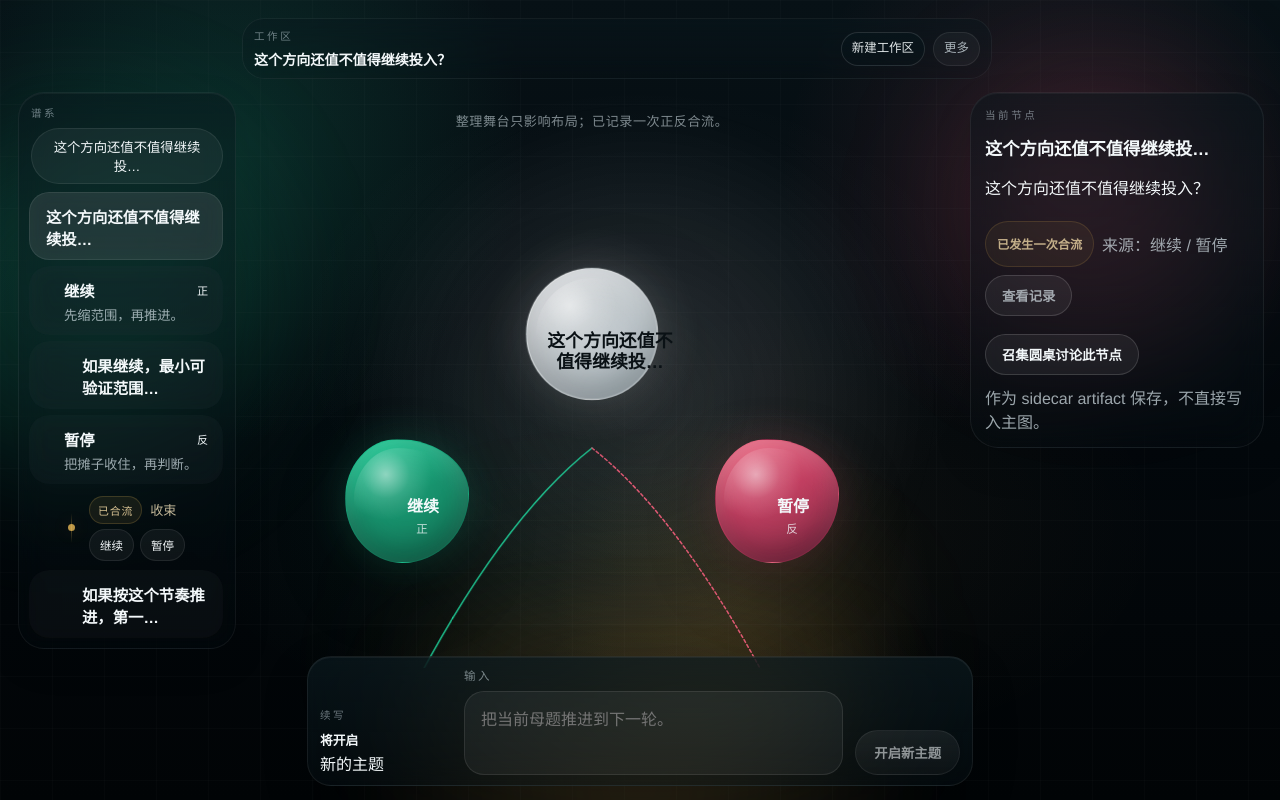
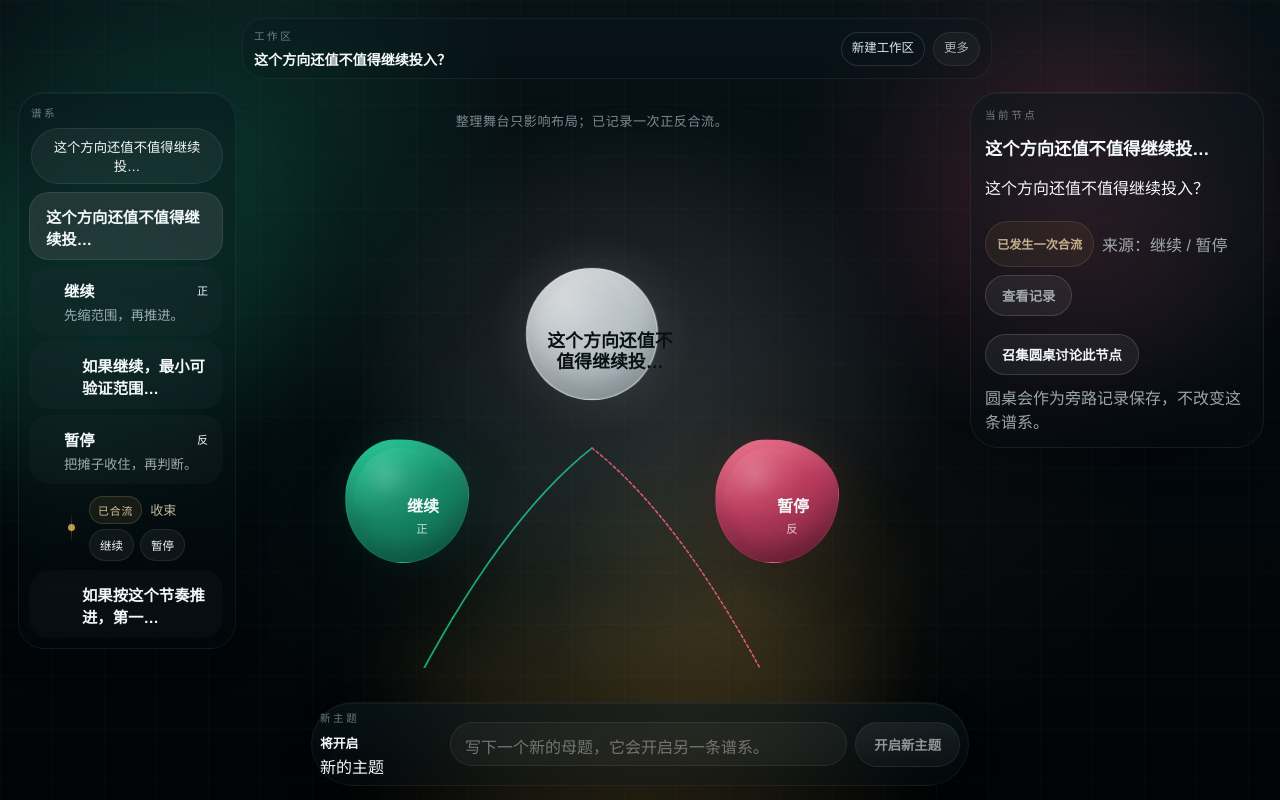
Before and after one commit to astroleno/Anicca, a Next.js app: page /dialogue in a window 1280 px wide. Both pictures are taken after a click on the button "载入示例谱系". Built offline with nearby package versions, Linux system fonts and the light colour scheme.

Commit message:
Refine dialogue immersive flow

```diff
--- a/scripts/visual-smoke/dialogue.mjs
+++ b/scripts/visual-smoke/dialogue.mjs
@@ -105,6 +105,65 @@ const seededWorkspace = {
     }
   }
 };
+
+function cloneJson(value) {
+  return JSON.parse(JSON.stringify(value));
+}
+
+function createWorkspaceWithoutSynthesis({ includeSecondRoot = false } = {}) {
+  const workspace = cloneJson(seededWorkspace);
+  workspace.workspaceSessionId = includeSecondRoot ? "ws_visual_flow_stale" : "ws_visual_flow";
+  workspace.focusedNodeId = "user_root_1";
+  workspace.graph.nodes.asst_thesis_1.children = ["user_followup_1"];
+  workspace.graph.nodes.asst_antithesis_1.children = [];
+  delete workspace.graph.nodes.asst_synthesis_1;
+  delete workspace.graph.nodes.user_followup_2;
+  delete workspace.graph.edges.e3;
+  delete workspace.graph.edges.e4;
+  delete workspace.graph.edges.e6;
+
+  if (includeSecondRoot) {
+    workspace.graph.entryIds.push("user_root_2");
+    workspace.graph.nodes.user_root_2 = {
+      id: "user_root_2",
+      kind: "user",
+      text: "另一个问题要不要先处理？",
+      createdAt: "2026-04-24T03:10:00.000Z",
+      parents: [],
+      children: ["asst_thesis_2", "asst_antithesis_2"]
+    };
+    workspace.graph.nodes.asst_thesis_2 = {
+      id: "asst_thesis_2",
+      kind: "assistant",
+      branchType: "正",
+      text: "先处理，避免阻塞。",
+      createdAt: "2026-04-24T03:11:00.000Z",
+      parents: ["user_root_2"],
+      children: [],
+      meta: {
+        label: "先处理",
+        summary: "先把阻塞拿掉。"
+      }
+    };
+    workspace.graph.nodes.asst_antithesis_2 = {
+      id: "asst_antithesis_2",
+      kind: "assistant",
+      branchType: "反",
+      text: "先不处理，保持主线。",
+      createdAt: "2026-04-24T03:12:00.000Z",
+      parents: ["user_root_2"],
+      children: [],
+      meta: {
+        label: "先不动",
+        summary: "别打断当前主线。"
+      }
+    };
+    workspace.graph.edges.e7 = { id: "e7", from: "user_root_2", to: "asst_thesis_2", reason: "正" };
+    workspace.graph.edges.e8 = { id: "e8", from: "user_root_2", to: "asst_antithesis_2", reason: "反" };
+  }
+
+  return workspace;
+}
 
 async function ensureBuildExists() {
   try {
@@ -378,6 +437,179 @@ async function ensureTouchNodeTapSelects(page) {
     .waitFor();
 }
 
+async function createScenarioPage(browser, workspace) {
+  const context = await browser.newContext({
+    viewport: { width: 1280, height: 900 },
+    deviceScaleFactor: 1
+  });
+
+  await context.addInitScript((snapshot) => {
+    window.localStorage.setItem("anicca_workspace_v2", JSON.stringify(snapshot));
+  }, workspace);
+
+  const page = await context.newPage();
+  const pageIssues = [];
+  page.on("console", (message) => {
+    const text = message.text();
+    if (
+      message.type() === "error" ||
+      /hydration|did not match|server rendered|text content does not match/i.test(text)
+    ) {
+      pageIssues.push({
+        type: `console:${message.type()}`,
+        text
+      });
+    }
+  });
+  page.on("pageerror", (error) => {
+    pageIssues.push({
+      type: "pageerror",
+      text: error.message
+    });
+  });
+
+  await page.goto(`${baseUrl}/dialogue`, { waitUntil: "networkidle" });
+  await page.getByTestId("dialogue-stage").waitFor();
+  await page.getByTestId("dialogue-panel").waitFor();
+
+  return { context, page, pageIssues };
+}
+
+function assertNoPageIssues(pageIssues, scenarioName) {
+  if (pageIssues.length) {
+    throw new Error(`Console or page errors detected during ${scenarioName}: ${JSON.stringify(pageIssues, null, 2)}`);
+  }
+}
+
+async function mockDeferredSynthesis(page) {
+  let releaseResponse;
+  const responseReady = new Promise((resolve) => {
+    releaseResponse = resolve;
+  });
+  let requestId = null;
+
+  await page.route("**/api/synthesis", async (route) => {
+    const body = route.request().postDataJSON();
+    requestId = body.requestId;
+    await responseReady;
+    await route.fulfill({
+      status: 200,
+      contentType: "application/json",
+      body: JSON.stringify({
+        requestId,
+        synthesis: {
+          text: "保留主线，但拆开节奏。",
+          summary: "主线收束",
+          label: "收束",
+          stance: "合"
+        }
+      })
+    });
+  });
+
+  return {
+    release: () => releaseResponse(),
+    getRequestId: () => requestId
+  };
+}
+
+async function ensureActiveElement(page, expected) {
+  const active = await page.evaluate(() => ({
+    id: document.activeElement?.id || "",
+    testId: document.activeElement?.getAttribute("data-testid") || "",
+    text: document.activeElement?.textContent || ""
+  }));
+
+  if (
+    active.id !== expected.id &&
+    active.testId !== expected.testId &&
+    (expected.text ? !active.text.includes(expected.text) : true)
+  ) {
+    throw new Error(`Unexpected active element: ${JSON.stringify({ active, expected })}`);
+  }
+}
+
+async function ensureSynthesisPendingFocusFlow(browser) {
+  const { context, page, pageIssues } = await createScenarioPage(browser, createWorkspaceWithoutSynthesis());
+  const synthesis = await mockDeferredSynthesis(page);
+
+  await page.getByRole("button", { name: "记录合流" }).click();
+  await page.getByRole("button", { name: "收束中..." }).waitFor();
+  if (!synthesis.getRequestId()) {
+    throw new Error("Synthesis request did not start during pending flow scenario");
+  }
+  synthesis.release();
+  await page.getByRole("heading", { name: "一次正反合流" }).waitFor();
+  await ensureActiveElement(page, { id: "conversation-panel-heading" });
+  assertNoPageIssues(pageIssues, "synthesis pending focus flow");
+  await context.close();
+
+  return { name: "synthesis-pending-focus", passed: true };
+}
+
+async function ensureSynthesisStaleCompletionDoesNotStealFocus(browser) {
+  const { context, page, pageIssues } = await createScenarioPage(
+    browser,
+    createWorkspaceWithoutSynthesis({ includeSecondRoot: true })
+  );
+  const synthesis = await mockDeferredSynthesis(page);
+
+  await page.getByRole("button", { name: "记录合流" }).click();
+  await page.getByRole("button", { name: "收束中..." }).waitFor();
+  await page.getByTestId("dialogue-sidebar").getByRole("button", { name: /另一个问题/ }).click();
+  await page.getByRole("heading", { name: /另一个问题/ }).waitFor();
+  synthesis.release();
+  await page.getByTestId("dialogue-flow-status").waitFor();
+  await page.getByTestId("dialogue-flow-status").filter({ hasText: "合流已生成，当前焦点保持不变。" }).waitFor();
+  await page.getByRole("heading", { name: /另一个问题/ }).waitFor();
+  assertNoPageIssues(pageIssues, "synthesis stale completion focus flow");
+  await context.close();
+
+  return { name: "synthesis-stale-completion", passed: true };
+}
+
+async function ensureRoundtableDrawerReturnsFocus(browser) {
+  const { context, page, pageIssues } = await createScenarioPage(browser, seededWorkspace);
+  await page.route("**/api/roundtable", async (route) => {
+    const body = route.request().postDataJSON();
+    await route.fulfill({
+      status: 200,
+      contentType: "application/json",
+      body: JSON.stringify({
+        requestId: body.requestId,
+        state: {
+          topic: "roundtable topic",
+          participants: [],
+          rounds: [],
+          currentQuestion: "q1",
+          nextQuestion: "作为追问继续的问题",
+          lastCoreTension: "核心张力",
+          status: "active"
+        }
+      })
+    });
+  });
+
+  await page.getByRole("button", { name: "召集圆桌讨论此节点" }).click();
+  await page.getByTestId("dialogue-roundtable-drawer").waitFor();
+  await ensureActiveElement(page, { testId: "dialogue-roundtable-drawer" });
+  await page.keyboard.press("Escape");
+  await page.getByTestId("dialogue-roundtable-drawer").waitFor({ state: "detached" });
+  await ensureActiveElement(page, { text: "召集圆桌讨论此节点" });
+  assertNoPageIssues(pageIssues, "roundtable drawer focus return");
+  await context.close();
+
+  return { name: "roundtable-drawer-focus-return", passed: true };
+}
+
+async function runInteractionScenarios(browser) {
+  return [
+    await ensureSynthesisPendingFocusFlow(browser),
+    await ensureSynthesisStaleCompletionDoesNotStealFocus(browser),
+    await ensureRoundtableDrawerReturnsFocus(browser)
+  ];
+}
+
 async function runViewport(browser, viewport) {
   const context = await browser.newContext({
     viewport: {
@@ -574,6 +806,8 @@ async function main() {
       results.push(await runViewport(browser, viewport));
     }
 
+    const interactionScenarios = await runInteractionScenarios(browser);
+
     await browser.close();
     await writeFile(
       path.join(outputDir, "summary.json"),
@@ -581,7 +815,8 @@ async function main() {
         {
           baseUrl,
           generatedAt: new Date().toISOString(),
-          viewports: results
+          viewports: results,
+          interactionScenarios
         },
         null,
         2
--- a/src/components/dialogue/ConversationPanel.tsx
+++ b/src/components/dialogue/ConversationPanel.tsx
@@ -152,7 +152,7 @@ export function ConversationPanel({
             role={roundtablePending ? "status" : undefined}
             aria-live={roundtablePending ? "polite" : undefined}
           >
-            {roundtablePending ? roundtablePendingHint : "作为 sidecar artifact 保存，不直接写入主图。"}
+            {roundtablePending ? roundtablePendingHint : "圆桌会作为旁路记录保存，不改变这条谱系。"}
           </span>
         </div>
       ) : null}
--- a/src/components/dialogue/DialogueComposer.tsx
+++ b/src/components/dialogue/DialogueComposer.tsx
@@ -35,6 +35,7 @@ export function DialogueComposer({
     event.preventDefault();
     onSubmit();
   };
+  const isRootTarget = target.kind === "root";
   const isSynthesisRecordTarget = target.displayRole === "synthesis-record";
   const targetVerb = targetFrozen
     ? targetFrozenReason === "synthesis"
@@ -42,10 +43,18 @@ export function DialogueComposer({
       : "正在续写到"
     : isSynthesisRecordTarget
       ? "基于这次合流"
-      : target.kind === "root"
+      : isRootTarget
         ? "将开启"
       : "将续写到";
-  const actionLabel = target.kind === "root" && !pendingAction ? "开启新主题" : "生成正 / 反";
+  const actionLabel = isRootTarget && !pendingAction ? "开启新主题" : "生成正 / 反";
+  const composerEyebrow = isRootTarget && !targetFrozen ? "新主题" : "续写";
+  const placeholder = targetFrozen
+    ? "生成还在进行，先让这次请求落稳。"
+    : isSynthesisRecordTarget
+      ? "基于这次合流继续追问。"
+      : isRootTarget
+        ? "写下一个新的母题，它会开启另一条谱系。"
+        : "把当前节点推进到下一轮。";
 
   return (
     <form
@@ -55,7 +64,7 @@ export function DialogueComposer({
       data-testid="dialogue-composer"
     >
       <div className={styles.composerMeta}>
-        <p className={styles.eyebrow}>续写</p>
+        <p className={styles.eyebrow}>{composerEyebrow}</p>
         <div className={styles.composerTarget} id={targetDescriptionId}>
           <strong>{targetVerb}</strong>
           <span>{target.label}</span>
@@ -70,7 +79,7 @@ export function DialogueComposer({
           aria-describedby={targetDescriptionId}
           value={value}
           onChange={(event) => onChange(event.target.value)}
-          placeholder="把当前母题推进到下一轮。"
+          placeholder={placeholder}
           rows={3}
           disabled={disabled}
         />
--- a/src/components/dialogue/DialogueShell.module.css
+++ b/src/components/dialogue/DialogueShell.module.css
@@ -67,12 +67,13 @@
   top: calc(18px + var(--safe-top));
   left: calc(24px + var(--safe-left));
   z-index: 4;
-  max-width: 320px;
+  max-width: 280px;
   padding: 0;
   border: 0;
   background: none;
   backdrop-filter: none;
   box-shadow: none;
+  opacity: 0.72;
 }
 
 .workspaceBar {
@@ -80,16 +81,16 @@
   top: calc(18px + var(--safe-top));
   left: 50%;
   z-index: 4;
-  width: min(430px, calc(100vw - 430px));
+  width: min(392px, calc(100vw - 444px));
   transform: translateX(-50%);
-  padding: 8px 10px;
-  border: 1px solid rgba(255, 255, 255, 0.055);
-  border-radius: 20px;
-  background: linear-gradient(180deg, rgba(9, 24, 30, 0.38), rgba(7, 19, 25, 0.08));
-  backdrop-filter: blur(12px);
+  padding: 6px 8px;
+  border: 1px solid rgba(255, 255, 255, 0.042);
+  border-radius: 18px;
+  background: linear-gradient(180deg, rgba(9, 24, 30, 0.22), rgba(7, 19, 25, 0.055));
+  backdrop-filter: blur(10px);
   box-shadow:
-    0 12px 32px rgba(0, 0, 0, 0.08),
-    inset 0 1px 0 rgba(255, 255, 255, 0.05);
+    0 10px 28px rgba(0, 0, 0, 0.055),
+    inset 0 1px 0 rgba(255, 255, 255, 0.035);
 }
 
 .workspaceBarHeader {
@@ -106,7 +107,7 @@
 .workspaceBarCurrent strong {
   display: block;
   margin-top: 2px;
-  font-size: 0.88rem;
+  font-size: 0.82rem;
   line-height: 1.3;
 }
 
@@ -244,6 +245,28 @@
   color: rgba(226, 239, 244, 0.6);
   font-size: 0.7rem;
   line-height: 1.45;
+}
+
+.flowStatus {
+  position: fixed;
+  left: 50%;
+  bottom: calc(88px + var(--safe-bottom));
+  z-index: 7;
+  max-width: min(420px, calc(100vw - 32px));
+  transform: translateX(-50%);
+  margin: 0;
+  padding: 8px 12px;
+  border: 1px solid rgba(226, 239, 244, 0.1);
+  border-radius: 999px;
+  background: rgba(6, 16, 21, 0.76);
+  color: rgba(226, 239, 244, 0.78);
+  font-size: 0.76rem;
+  line-height: 1.35;
+  pointer-events: none;
+  box-shadow:
+    0 12px 36px rgba(0, 0, 0, 0.18),
+    inset 0 1px 0 rgba(255, 255, 255, 0.05);
+  backdrop-filter: blur(16px);
 }
 
 .bootPanel {
@@ -281,17 +304,17 @@
 .hero h1 {
   margin: 0;
   max-width: 17ch;
-  font-size: clamp(1.05rem, 1.36vw, 1.24rem);
+  font-size: clamp(0.95rem, 1.1vw, 1.08rem);
   line-height: 1.24;
   font-weight: 700;
   letter-spacing: -0.01em;
 }
 
 .heroCopy {
-  max-width: 30ch;
-  margin: 8px 0 0;
-  color: rgba(226, 239, 244, 0.5);
-  font-size: 0.74rem;
+  max-width: 28ch;
+  margin: 6px 0 0;
+  color: rgba(226, 239, 244, 0.42);
+  font-size: 0.7rem;
   line-height: 1.5;
 }
 
@@ -299,7 +322,7 @@
   display: flex;
   gap: 10px;
   flex-wrap: wrap;
-  margin-top: 10px;
+  margin-top: 8px;
 }
 
 .heroActionButton {
@@ -649,16 +672,16 @@
   padding: 0;
   border: 1px solid transparent;
   border-radius: 42% 58% 54% 46% / 48% 44% 56% 52%;
-  background: linear-gradient(145deg, rgba(255, 255, 255, 0.18), rgba(255, 255, 255, 0.05));
+  background: linear-gradient(145deg, rgba(255, 255, 255, 0.13), rgba(255, 255, 255, 0.045));
   color: inherit;
   cursor: grab;
   user-select: none;
   touch-action: manipulation;
   will-change: transform;
   box-shadow:
-    0 26px 70px rgba(0, 0, 0, 0.25),
-    inset 0 -16px 24px rgba(0, 0, 0, 0.2),
-    inset 0 10px 24px rgba(255, 255, 255, 0.12);
+    0 22px 58px rgba(0, 0, 0, 0.22),
+    inset 0 -14px 22px rgba(0, 0, 0, 0.22),
+    inset 0 8px 20px rgba(255, 255, 255, 0.075);
   transition:
     transform 220ms ease,
     border-color 220ms ease,
@@ -676,15 +699,15 @@
 
 .stageNode::before {
   inset: 8px;
-  background: radial-gradient(circle at 30% 25%, rgba(255, 255, 255, 0.72), rgba(255, 255, 255, 0.18) 22%, transparent 42%);
-  opacity: 0.7;
+  background: radial-gradient(circle at 30% 25%, rgba(255, 255, 255, 0.42), rgba(255, 255, 255, 0.12) 22%, transparent 45%);
+  opacity: 0.46;
 }
 
 .stageNode::after {
   inset: -8px;
   z-index: -1;
-  filter: blur(18px);
-  opacity: 0.72;
+  filter: blur(16px);
+  opacity: 0.48;
 }
 
 .stageNode:active {
@@ -728,7 +751,7 @@
 }
 
 .stageNodeUser::after {
-  background: radial-gradient(circle, rgba(255, 255, 255, 0.38), rgba(255, 255, 255, 0));
+  background: radial-gradient(circle, rgba(255, 255, 255, 0.24), rgba(255, 255, 255, 0));
 }
 
 .stageNodeThesis {
@@ -736,7 +759,7 @@
 }
 
 .stageNodeThesis::after {
-  background: radial-gradient(circle, rgba(35, 217, 161, 0.42), rgba(35, 217, 161, 0));
+  background: radial-gradient(circle, rgba(35, 217, 161, 0.28), rgba(35, 217, 161, 0));
 }
 
 .stageNodeAntithesis {
@@ -744,7 +767,7 @@
 }
 
 .stageNodeAntithesis::after {
-  background: radial-gradient(circle, rgba(241, 95, 124, 0.38), rgba(241, 95, 124, 0));
+  background: radial-gradient(circle, rgba(241, 95, 124, 0.26), rgba(241, 95, 124, 0));
 }
 
 .stageNodeSynthesis {
@@ -779,9 +802,9 @@
   --stage-node-scale: 1.12;
   border-color: rgba(255, 255, 255, 0.34);
   box-shadow:
-    0 34px 90px rgba(0, 0, 0, 0.32),
-    inset 0 -18px 24px rgba(0, 0, 0, 0.18),
-    inset 0 10px 24px rgba(255, 255, 255, 0.18);
+    0 30px 76px rgba(0, 0, 0, 0.28),
+    inset 0 -16px 22px rgba(0, 0, 0, 0.2),
+    inset 0 8px 22px rgba(255, 255, 255, 0.12);
 }
 
 .stageNodeSynthesis.stageNodeFocused {
@@ -1161,19 +1184,19 @@
   bottom: calc(18px + var(--safe-bottom));
   z-index: 5;
   transform: translateX(-50%);
-  width: min(760px, calc(100vw - 220px));
+  width: min(720px, calc(100vw - 232px));
   display: grid;
-  grid-template-columns: 132px minmax(0, 1fr) auto;
-  gap: 12px;
-  align-items: end;
-  padding: 10px 12px;
-  border: 1px solid rgba(255, 255, 255, 0.07);
-  border-radius: 24px;
-  background: linear-gradient(180deg, rgba(11, 26, 32, 0.68), rgba(7, 19, 25, 0.38));
-  backdrop-filter: blur(18px);
+  grid-template-columns: 122px minmax(0, 1fr) auto;
+  gap: 8px;
+  align-items: center;
+  padding: 7px 8px;
+  border: 1px solid rgba(255, 255, 255, 0.052);
+  border-radius: 999px;
+  background: linear-gradient(180deg, rgba(11, 26, 32, 0.52), rgba(7, 19, 25, 0.28));
+  backdrop-filter: blur(16px);
   box-shadow:
-    0 16px 48px rgba(0, 0, 0, 0.16),
-    inset 0 1px 0 rgba(255, 255, 255, 0.05);
+    0 12px 36px rgba(0, 0, 0, 0.13),
+    inset 0 1px 0 rgba(255, 255, 255, 0.04);
 }
 
 .composerMeta,
@@ -1200,25 +1223,29 @@
 .composerField {
   display: flex;
   flex-direction: column;
-  gap: 8px;
+  gap: 0;
 }
 
 .composerLabel {
-  font-size: 0.72rem;
-  letter-spacing: 0.22em;
-  text-transform: uppercase;
-  color: rgba(220, 235, 242, 0.52);
+  position: absolute;
+  width: 1px;
+  height: 1px;
+  overflow: hidden;
+  clip: rect(0 0 0 0);
+  clip-path: inset(50%);
+  white-space: nowrap;
 }
 
 .composer textarea {
   box-sizing: border-box;
   width: 100%;
-  min-height: 68px;
+  min-height: 44px;
+  max-height: 44px;
   resize: none;
-  padding: 14px 16px;
-  border: 1px solid rgba(255, 255, 255, 0.09);
-  border-radius: 20px;
-  background: rgba(255, 255, 255, 0.05);
+  padding: 11px 14px;
+  border: 1px solid rgba(255, 255, 255, 0.074);
+  border-radius: 999px;
+  background: rgba(255, 255, 255, 0.04);
   color: inherit;
   font: inherit;
 }
@@ -1228,7 +1255,7 @@
   flex-direction: column;
   align-items: flex-end;
   justify-self: end;
-  gap: 10px;
+  gap: 6px;
 }
 
 .errorPanel {
@@ -1258,7 +1285,13 @@
 .secondaryButton,
 .breadcrumbButton,
 .sidebarItem,
+.sidebarSynthesisEvent,
 .panelSourceCard,
+.heroActionButton,
+.workspaceBarButton,
+.workspaceBarGhostButton,
+.workspaceRecentItem,
+.workspaceOverflowItem,
 .stageNode {
   transition:
     transform 180ms ease,
@@ -1297,9 +1330,24 @@
 .secondaryButton:hover:not(:disabled),
 .breadcrumbButton:hover,
 .sidebarItem:hover,
+.sidebarSynthesisEvent:hover,
 .panelSourceCard:hover {
   transform: translateY(-1px);
   border-color: rgba(255, 255, 255, 0.18);
+}
+
+.primaryButton:active:not(:disabled),
+.secondaryButton:active:not(:disabled),
+.breadcrumbButton:active,
+.sidebarItem:active,
+.sidebarSynthesisEvent:active,
+.panelSourceCard:active,
+.heroActionButton:active,
+.workspaceBarButton:active,
+.workspaceBarGhostButton:active,
+.workspaceRecentItem:active,
+.workspaceOverflowItem:active {
+  transform: translateY(1px) scale(0.99);
 }
 
 .primaryButton:disabled {
@@ -1495,6 +1543,17 @@
     -webkit-overflow-scrolling: touch;
   }
 
+  .flowStatus {
+    position: relative;
+    left: auto;
+    right: auto;
+    bottom: auto;
+    max-width: none;
+    transform: none;
+    margin: 10px 18px -2px;
+    text-align: center;
+  }
+
   .workspaceBar,
   .hero,
   .sidebar,
--- a/src/components/dialogue/DialogueShell.tsx
+++ b/src/components/dialogue/DialogueShell.tsx
@@ -1155,6 +1155,11 @@ export function DialogueShell() {
         className={styles.hiddenFileInput}
         onChange={handleImportWorkspace}
       />
+      {workspaceStatus ? (
+        <p className={styles.flowStatus} aria-hidden="true" data-testid="dialogue-flow-status">
+          {workspaceStatus}
+        </p>
+      ) : null}
 
       <div className={styles.workspace}>
         <BubbleStage
```
Also changed, not shown: 1 other file (tests, documents, lock files or other folders).
